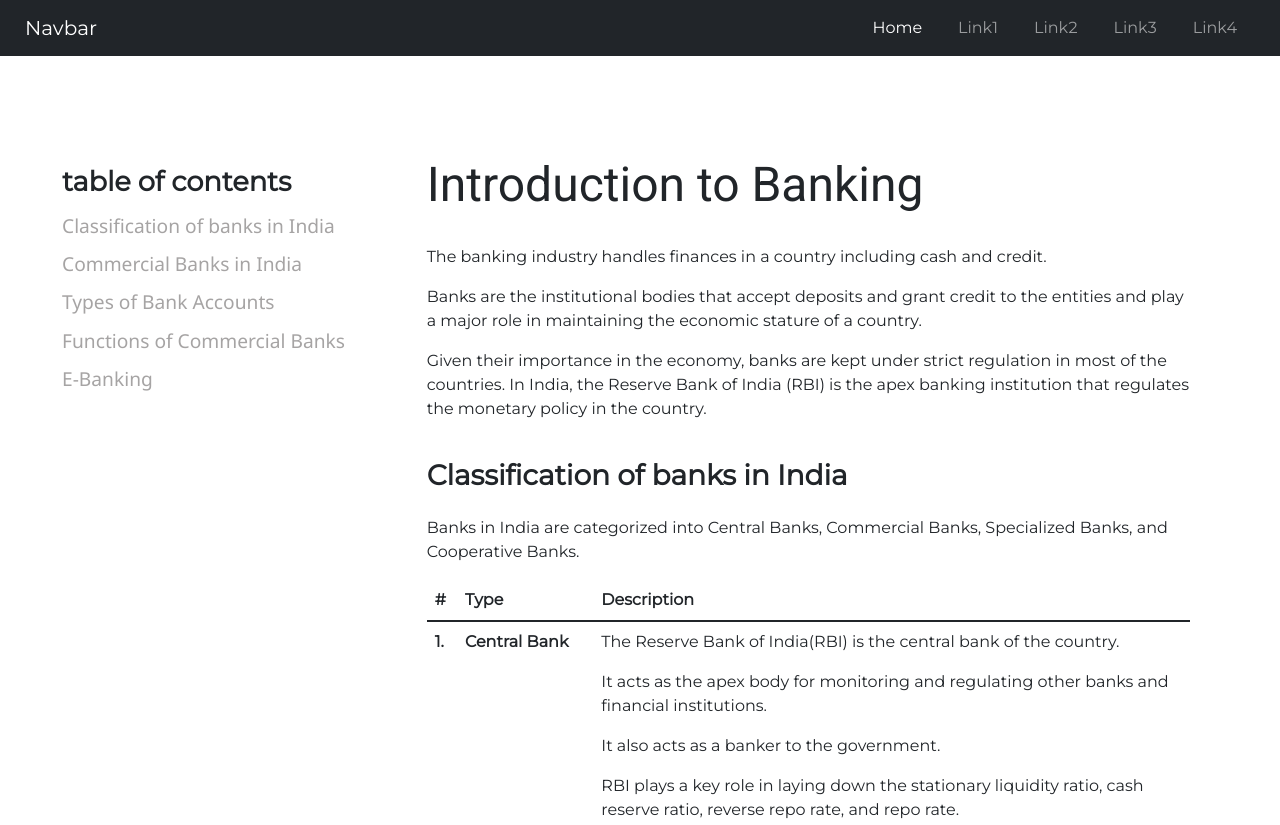
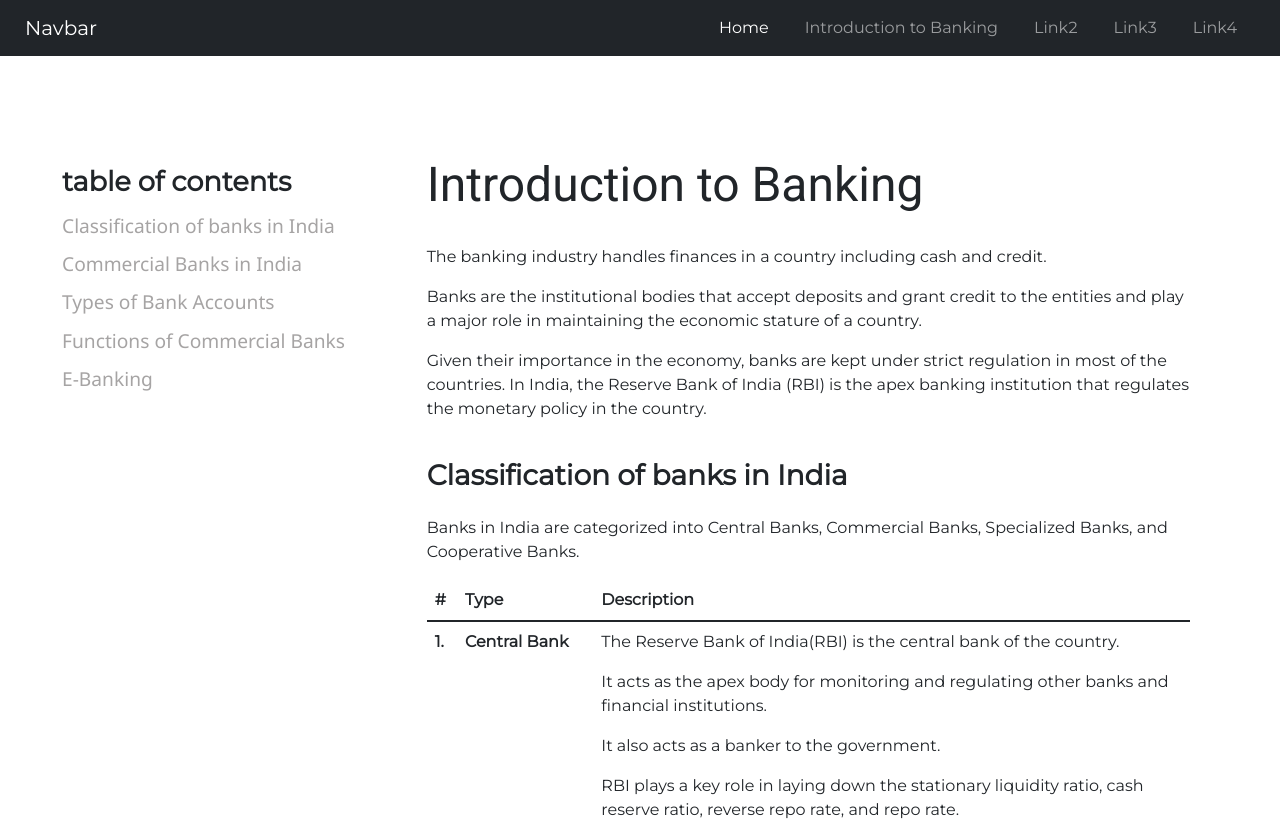
Before and after one commit to Sahil8470/Finance-website, a plain HTML site: page bank-article.html in a window 1280 px wide. Shown: the top 825 px of the page. Drawn offline with nearby package versions, Linux system fonts and the light colour scheme.

Commit message:
some elements added

```diff
--- a/bank-article.html
+++ b/bank-article.html
@@ -37,7 +37,7 @@
                         </li>
 
                         <li class="nav-item">
-                            <a class="nav-link" href="#">Link1</a>
+                            <a class="nav-link" href="#content">Introduction to Banking</a>
                         </li>
 
                         <li class="nav-item">
--- a/css/bank-article-style.css
+++ b/css/bank-article-style.css
@@ -80,3 +80,7 @@ h1 {
     font-weight: bold;
     padding: 2% 0 1%;
 }
+
+li {
+    padding: 10px 0;
+}
```
